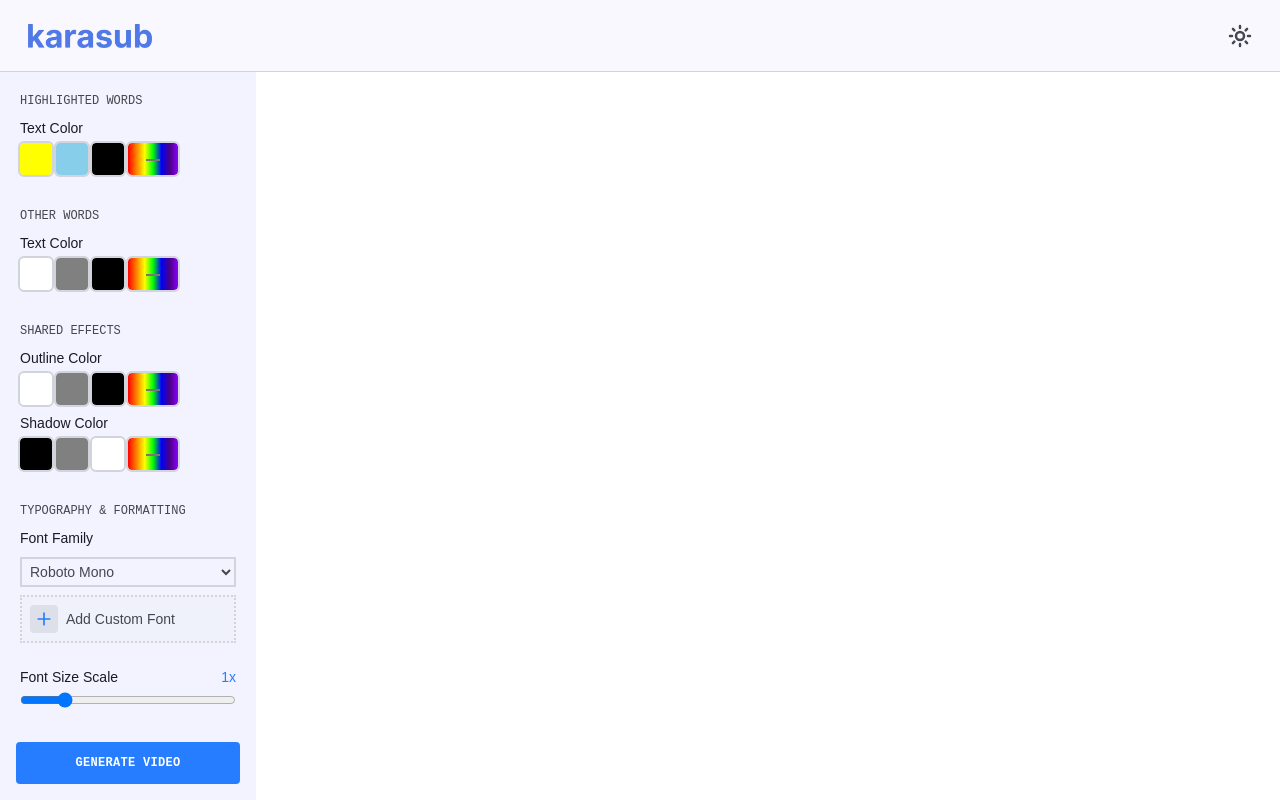
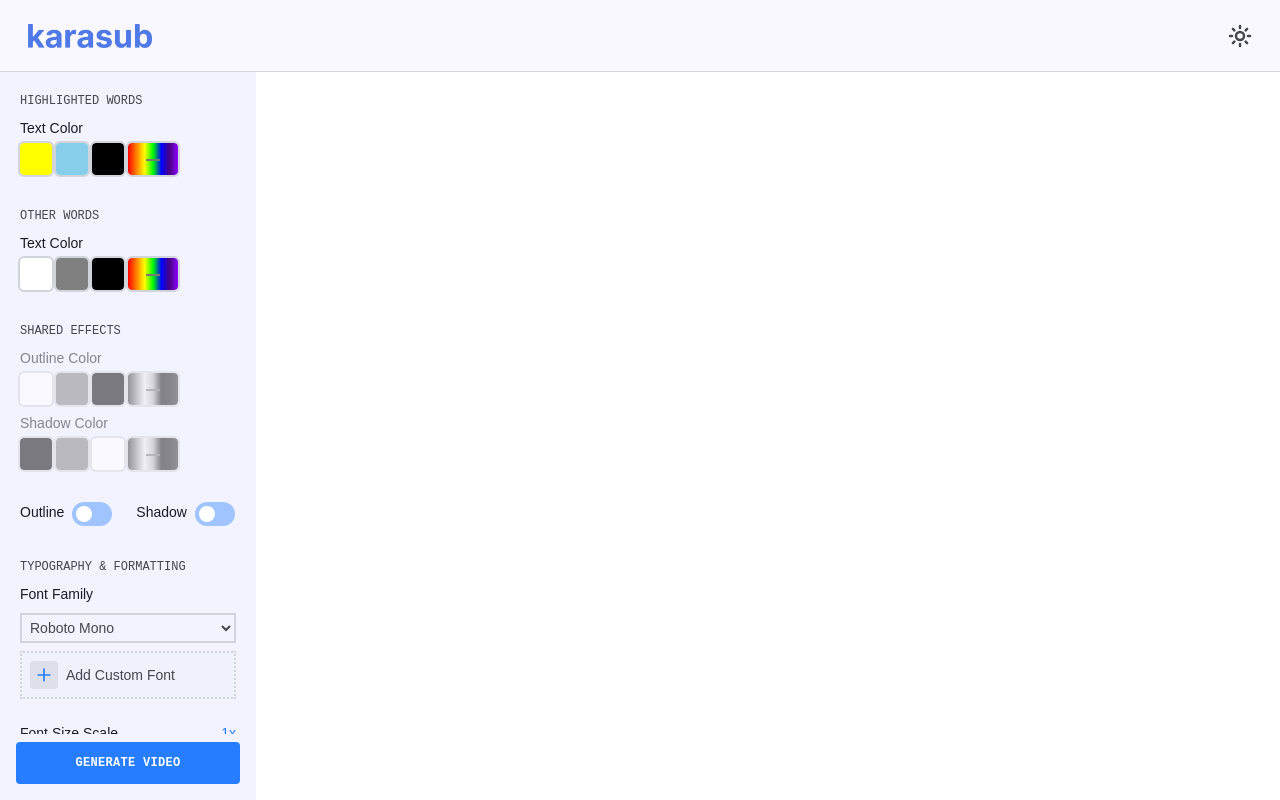
Before and after one commit to nvn0x33/karasub-web, a React (Vite) app in the folder client/: page / in a window 1280 px wide. Built offline with nearby package versions, Linux system fonts and the light colour scheme.

Commit message:
feat: add toggle buttons to enable or disable outline and shadow

```diff
--- a/client/src/components/ColorRow.tsx
+++ b/client/src/components/ColorRow.tsx
@@ -2,6 +2,7 @@ import type { colorConfigMap } from "../types/colorConfigMap";
 import type { subtitleConfig } from "../types/subtitleConfig";
 import ColorButton from "./ColorButton";
 import ColorInputButton from "./ColorInputButton";
+import Toggle from "./Toggle";
 
 import { useEffect, useState } from "react";
 
@@ -12,7 +13,7 @@ const keyMap: colorConfigMap = {
     "shadow-color": "shadow_color",
 };
 
-export default function ColorRow({ id, text, colors, setConfig }) {
+export default function ColorRow({ id, text, colors, setConfig, config }) {
     const [selectedColorID, setSelectedColorID] = useState<string | null>(null);
     const [configColor, setConfigColor] = useState<string>("");
 
@@ -26,9 +27,24 @@ export default function ColorRow({ id, text, colors, setConfig }) {
         }
     }, [configColor, id, setConfig]);
 
+    const handleSharedEffect = () => {
+        if (id === "outline-color" && !config.outline_enabled) return true;
+        else if (id === "shadow-color" && !config.shadow_enabled) return true;
+
+        return false;
+    };
+
     return (
-        <div className="flex flex-col gap-1" id={id}>
+        <div
+            className={`${
+                handleSharedEffect()
+                    ? "grayscale opacity-50 pointer-events-none"
+                    : ""
+            } flex flex-col gap-1`}
+            id={id}
+        >
             <h6 className="text-size-desc text-headline">{text}</h6>
+
             <div className="flex gap-1">
                 {colors.map((color: string) => (
                     <ColorButton
--- /dev/null
+++ b/client/src/components/Toggle.tsx
@@ -0,0 +1,28 @@
+import { useState, useEffect } from "react";
+
+export default function Toggle({ setConfig, target }) {
+    const [isCheck, setIsCheck] = useState<boolean>(false);
+    const handleChange = (e) => {
+        setIsCheck(e.target.checked);
+        console.log(target);
+    };
+    useEffect(() => {
+        setConfig((prev) => ({ ...prev, [target]: isCheck }));
+    }, [setConfig, isCheck, target]);
+    return (
+        <label
+            className="relative inline-block w-10 h-6 bg-primary/40 rounded-full cursor-pointer transition-colors duration-300 has-checked:bg-primary
+  after:absolute after:top-1 after:left-1 after:h-4 after:w-4 after:bg-white after:rounded-full after:transition-transform after:duration-300 has-checked:after:translate-x-4"
+        >
+            {/* {state === true ? (
+                <input type="checkbox" className="sr-only" checked />
+            ) : (
+            )} */}
+            <input
+                type="checkbox"
+                className="sr-only"
+                onChange={handleChange}
+            />
+        </label>
+    );
+}
--- a/client/src/pages/SubtitleConfig.tsx
+++ b/client/src/pages/SubtitleConfig.tsx
@@ -11,6 +11,7 @@ import EmphasisControl from "../components/EmphasisControl";
 // import FontPreview from "../components/FontPreview";
 import { useEffect } from "react";
 import TextCase from "../components/TextCase";
+import Toggle from "../components/Toggle";
 
 export default function SubtitleConfig() {
     const { videos } = useContext(VidList);
@@ -31,8 +32,8 @@ function VideoConfig() {
         other_word_color: "",
         outline_color: "",
         shadow_color: "",
-        outline_enabled: true,
-        shadow_enabled: true,
+        outline_enabled: false,
+        shadow_enabled: false,
         font_family: "",
         font_size_scale: "",
         bold: false,
@@ -62,11 +63,33 @@ function VideoConfig() {
                                         text={row.label}
                                         colors={row.colors}
                                         setConfig={setConfig}
+                                        config={config}
                                     />
                                 ))}
                             </div>
                         </div>
                     ))}
+                    {/* Put this into separate component */}
+                    <div className="flex gap-6">
+                        <div className="flex gap-2">
+                            <h6 className="text-size-desc text-headline">
+                                Outline
+                            </h6>
+                            <Toggle
+                                setConfig={setConfig}
+                                target="outline_enabled"
+                            />
+                        </div>
+                        <div className="flex gap-2">
+                            <h6 className="text-size-desc text-headline">
+                                Shadow
+                            </h6>
+                            <Toggle
+                                setConfig={setConfig}
+                                target="shadow_enabled"
+                            />
+                        </div>
+                    </div>
                     {/* typography */}
                     <div>
                         <h5 className="mb-2 text-mono-label text-desc font-mono font-medium">
```
